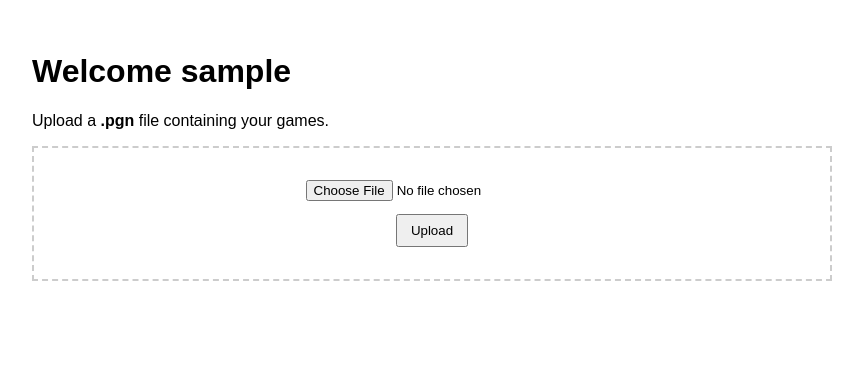
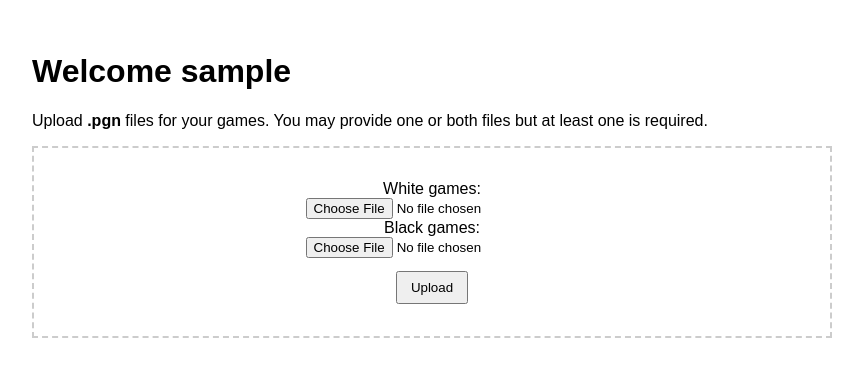
Before and after one commit to SMANahian/chess-analyzer, a Flask app: page /upload in a window 1280 px wide. Shown: the top 377 px of the page, without its empty margins (208-1071 px from the left). Run offline with Flask 3, Linux system fonts and the light colour scheme; the visitor is signed in with stand-in values (Sample User, id 1).

Commit message:
Allow separate white/black PGNs and fix board

```diff
--- a/app.py
+++ b/app.py
@@ -47,49 +47,53 @@
             f.write(g + '\n\n')
 
 
-def analyze_pgn(path):
+def analyze_pgn(paths):
+    """Analyze one or more PGN files and return a list of common mistakes."""
     mistakes = {}
     engine = chess.engine.SimpleEngine.popen_uci(STOCKFISH_PATH)
-    with open(path) as pgn:
-        while True:
-            game = chess.pgn.read_game(pgn)
-            if game is None:
-                break
-            board = game.board()
-            for i, move in enumerate(game.mainline_moves()):
-                if i >= OPENING_MOVES_LIMIT:
+    for path in paths:
+        if not os.path.exists(path):
+            continue
+        with open(path) as pgn:
+            while True:
+                game = chess.pgn.read_game(pgn)
+                if game is None:
                     break
-                fen = board.fen()
-                try:
-                    infos = engine.analyse(board, chess.engine.Limit(depth=ANALYSIS_DEPTH), multipv=5)
-                except chess.engine.EngineError:
+                board = game.board()
+                for i, move in enumerate(game.mainline_moves()):
+                    if i >= OPENING_MOVES_LIMIT:
+                        break
+                    fen = board.fen()
+                    try:
+                        infos = engine.analyse(board, chess.engine.Limit(depth=ANALYSIS_DEPTH), multipv=5)
+                    except chess.engine.EngineError:
+                        board.push(move)
+                        continue
+                    best_score = infos[0]['score'].white().score(mate_score=10000)
+                    top_moves = []
+                    for info in infos:
+                        mv = info['pv'][0]
+                        mv_score = info['score'].white().score(mate_score=10000)
+                        if best_score - mv_score <= TOP_MOVE_THRESHOLD_CP:
+                            top_moves.append(mv.uci())
+                    score_before = best_score
                     board.push(move)
-                    continue
-                best_score = infos[0]['score'].white().score(mate_score=10000)
-                top_moves = []
-                for info in infos:
-                    mv = info['pv'][0]
-                    mv_score = info['score'].white().score(mate_score=10000)
-                    if best_score - mv_score <= TOP_MOVE_THRESHOLD_CP:
-                        top_moves.append(mv.uci())
-                score_before = best_score
-                board.push(move)
-                info_after = engine.analyse(board, chess.engine.Limit(depth=ANALYSIS_DEPTH))
-                score_after = info_after['score'].white().score(mate_score=10000)
-                is_white_turn = board.turn == chess.BLACK
-                cp_loss = score_before - score_after if is_white_turn else score_after - score_before
-                if cp_loss > MISTAKE_THRESHOLD_CP:
-                    key = (fen, move.uci())
-                    if key not in mistakes:
-                        mistakes[key] = {
-                            'fen': fen,
-                            'user_move': move.uci(),
-                            'top_moves': top_moves,
-                            'game_count': 0,
-                            'total_cp_loss': 0
-                        }
-                    mistakes[key]['game_count'] += 1
-                    mistakes[key]['total_cp_loss'] += cp_loss
+                    info_after = engine.analyse(board, chess.engine.Limit(depth=ANALYSIS_DEPTH))
+                    score_after = info_after['score'].white().score(mate_score=10000)
+                    is_white_turn = board.turn == chess.BLACK
+                    cp_loss = score_before - score_after if is_white_turn else score_after - score_before
+                    if cp_loss > MISTAKE_THRESHOLD_CP:
+                        key = (fen, move.uci())
+                        if key not in mistakes:
+                            mistakes[key] = {
+                                'fen': fen,
+                                'user_move': move.uci(),
+                                'top_moves': top_moves,
+                                'game_count': 0,
+                                'total_cp_loss': 0
+                            }
+                        mistakes[key]['game_count'] += 1
+                        mistakes[key]['total_cp_loss'] += cp_loss
     engine.quit()
     final_list = []
     for m in mistakes.values():
@@ -122,23 +126,35 @@
     if 'username' not in session:
         return redirect(url_for('login'))
     if request.method == 'POST':
-        file = request.files.get('pgn_file')
-        if file and file.filename.lower().endswith('.pgn'):
-            dest = os.path.join(user_dir(), f"{session['username']}.pgn")
-            clean_and_merge_pgn(file, dest)
-            return redirect(url_for('train'))
-    return render_template('upload.html', username=session.get('username'))
+        white_file = request.files.get('white_pgn')
+        black_file = request.files.get('black_pgn')
+        if not white_file and not black_file:
+            return render_template('upload.html', username=session.get('username'), error='Please provide at least one PGN file.')
+        if white_file and white_file.filename.lower().endswith('.pgn'):
+            dest = os.path.join(user_dir(), f"{session['username']}_white.pgn")
+            clean_and_merge_pgn(white_file, dest)
+        if black_file and black_file.filename.lower().endswith('.pgn'):
+            dest = os.path.join(user_dir(), f"{session['username']}_black.pgn")
+            clean_and_merge_pgn(black_file, dest)
+        return redirect(url_for('train'))
+    return render_template('upload.html', username=session.get('username'), error=None)
 
 
 @app.route('/train', methods=['GET', 'POST'])
 def train():
     if 'username' not in session:
         return redirect(url_for('login'))
-    user_pgn = os.path.join(user_dir(), f"{session['username']}.pgn")
+    user_pgn_white = os.path.join(user_dir(), f"{session['username']}_white.pgn")
+    user_pgn_black = os.path.join(user_dir(), f"{session['username']}_black.pgn")
     analysis_file = os.path.join(user_dir(), f"{session['username']}_analysis.json")
     if request.method == 'POST':
-        if os.path.exists(user_pgn):
-            mistakes = analyze_pgn(user_pgn)
+        paths = []
+        if os.path.exists(user_pgn_white):
+            paths.append(user_pgn_white)
+        if os.path.exists(user_pgn_black):
+            paths.append(user_pgn_black)
+        if paths:
+            mistakes = analyze_pgn(paths)
             with open(analysis_file, 'w') as f:
                 json.dump(mistakes, f)
         return redirect(url_for('analysis'))
--- a/templates/upload.html
+++ b/templates/upload.html
@@ -11,13 +11,27 @@
 </head>
 <body>
     <h1>Welcome {{ username }}</h1>
-    <p>Upload a <strong>.pgn</strong> file containing your games.</p>
+    <p>Upload <strong>.pgn</strong> files for your games. You may provide one or both files but at least one is required.</p>
     <div class="container">
-        <form action="/upload" method="post" enctype="multipart/form-data">
-            <input type="file" name="pgn_file" required>
+        <form action="/upload" method="post" enctype="multipart/form-data" onsubmit="return validate()">
+            <label>White games:<br><input type="file" name="white_pgn"></label>
+            <br>
+            <label>Black games:<br><input type="file" name="black_pgn"></label>
             <br>
             <input type="submit" value="Upload">
         </form>
+        {% if error %}<p style="color:red;">{{ error }}</p>{% endif %}
     </div>
+    <script>
+    function validate(){
+        const w = document.querySelector('input[name="white_pgn"]').value;
+        const b = document.querySelector('input[name="black_pgn"]').value;
+        if(!w && !b){
+            alert('Please select at least one PGN file.');
+            return false;
+        }
+        return true;
+    }
+    </script>
 </body>
 </html>
```
Also changed, not shown: templates/analysis.html (+6 -10 lines).
